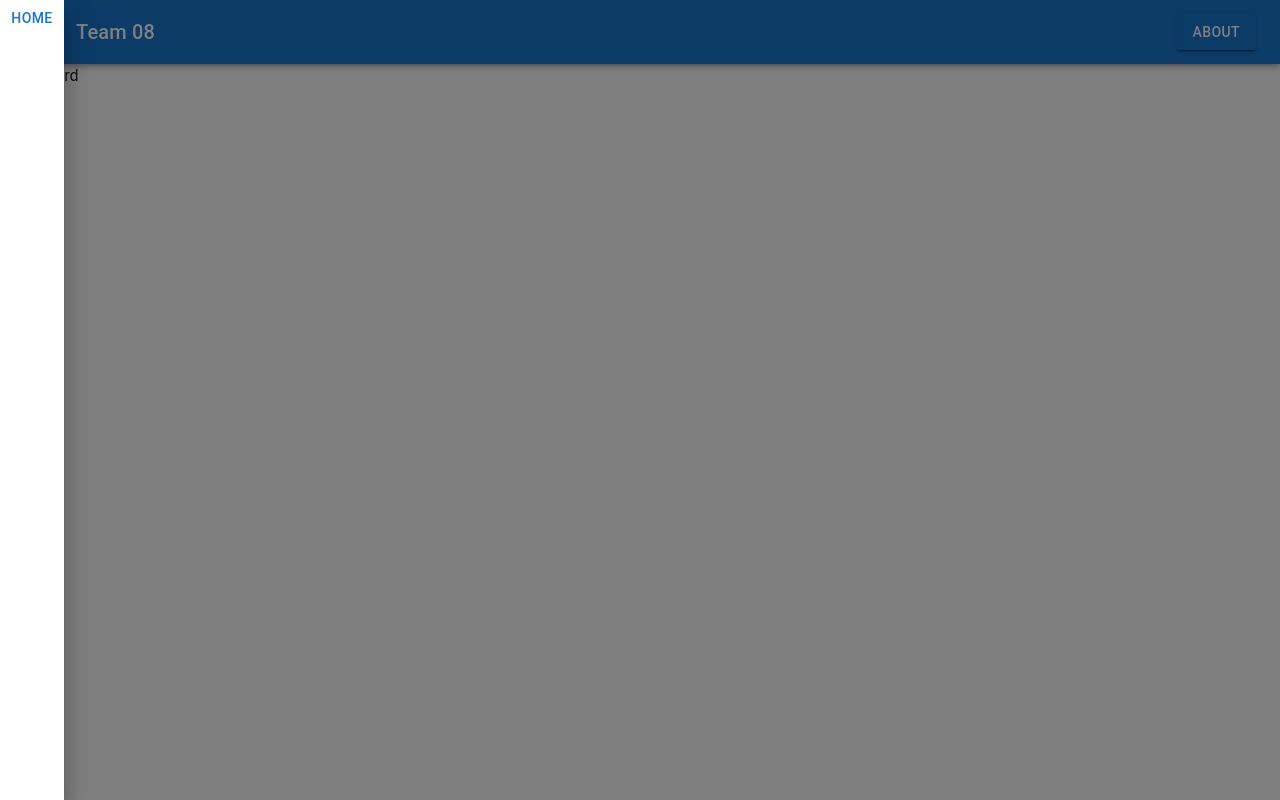
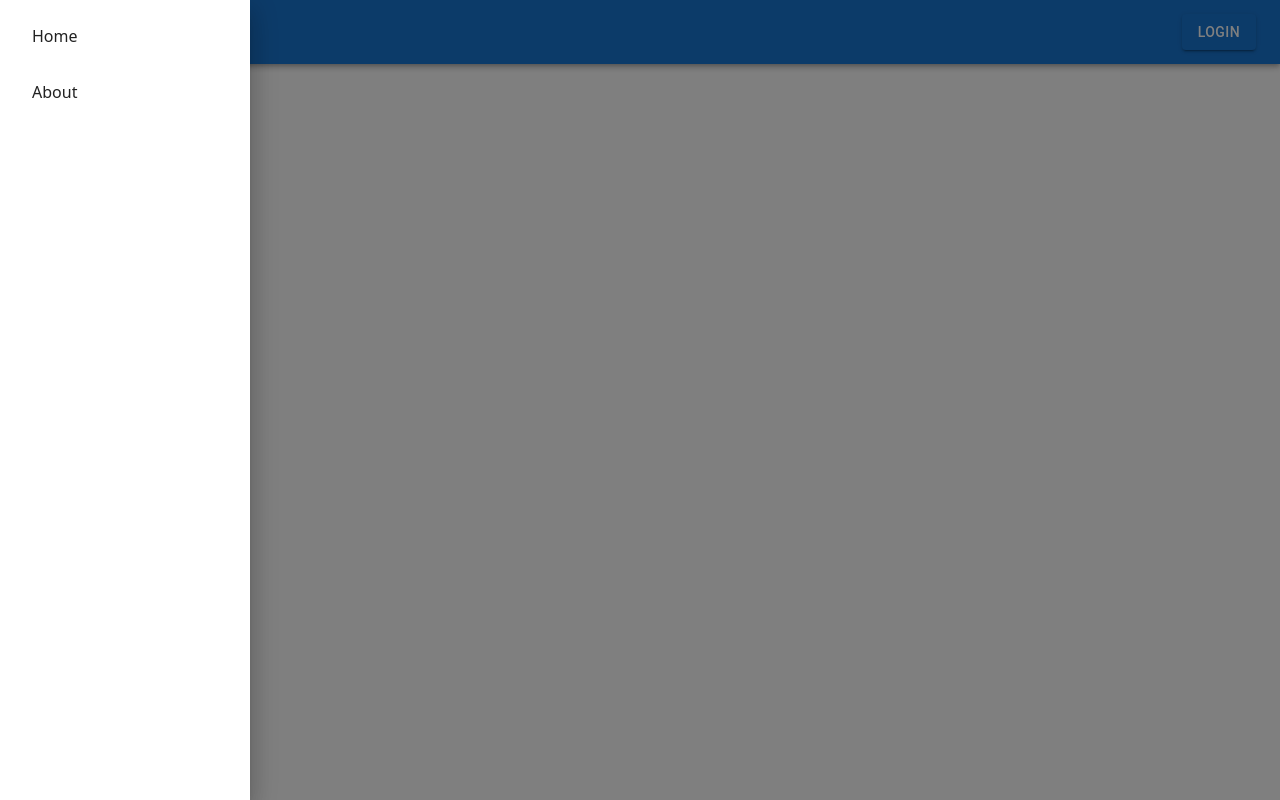
Before and after one commit to Harrison-Holt/The-Good-Driver-Program, a React (Vite) app in the folder frontend/: page / in a window 1280 px wide. Both pictures are taken after a click on the button "menu". Built offline with nearby package versions, Linux system fonts and the light colour scheme.

Commit message:
Moved about navigation to sidebar, replaced with login button

```diff
--- a/frontend/src/components/Navibar/index.tsx
+++ b/frontend/src/components/Navibar/index.tsx
@@ -18,8 +18,9 @@ const Navibar: React.FC = () => {
                     </Typography>
                     <Button
                         variant="contained"
-                        onClick={() => {nav("/about")}}>
-                        About
+                        onClick={/*Navigate to login page*/()=>{}}
+                    >
+                        Login
                     </Button>
                 </Toolbar>
             </AppBar>
--- a/frontend/src/components/Sidebar/index.tsx
+++ b/frontend/src/components/Sidebar/index.tsx
@@ -1,4 +1,4 @@
-import { Drawer, Button, IconButton} from "@mui/material"
+import { Drawer, Button, IconButton, Box, List, ListItem, ListItemButton, Typography} from "@mui/material"
 import MenuIcon from '@mui/icons-material/Menu';
 import { useNavigate} from "react-router-dom";
 import { useState } from "react";
@@ -6,6 +6,27 @@ import { useState } from "react";
 const Sidebar: React.FC = () => {
     const [open, setOpen] = useState(false);
     const nav = useNavigate();
+
+    const sidebarNavList = (
+        <Box sx={{ width: 250 }} role="presentation" onClick={() => {setOpen(false)}}>
+            <List>
+                <ListItem>
+                    <ListItemButton
+                        onClick={() => {nav("/")}}
+                    >
+                        Home
+                    </ListItemButton>
+                </ListItem>
+                <ListItem>
+                    <ListItemButton
+                        onClick={() => {nav("/about")}}
+                    >
+                        About
+                    </ListItemButton>
+                </ListItem>
+            </List>
+        </Box>
+    )
 
     return (
         <>
@@ -23,12 +44,7 @@ const Sidebar: React.FC = () => {
                 open={open}
                 onClose={() => {setOpen(false)}}
             >
-                {/* TODO: Replace with a list of pages which the user can navigate to */}
-                <Button
-                    onClick={() => {nav("/")}}
-                >
-                    Home
-                </Button>
+                {sidebarNavList}
             </Drawer>
         </>
     )
```
